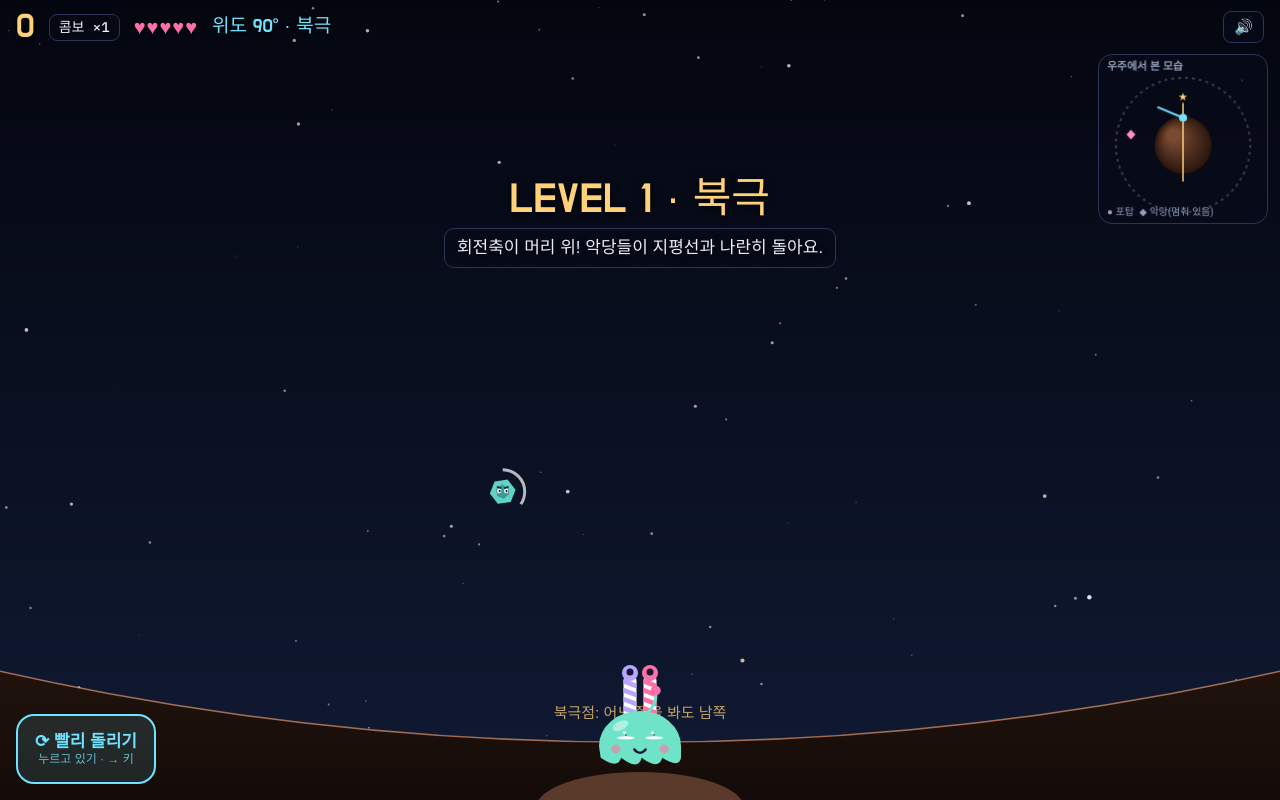
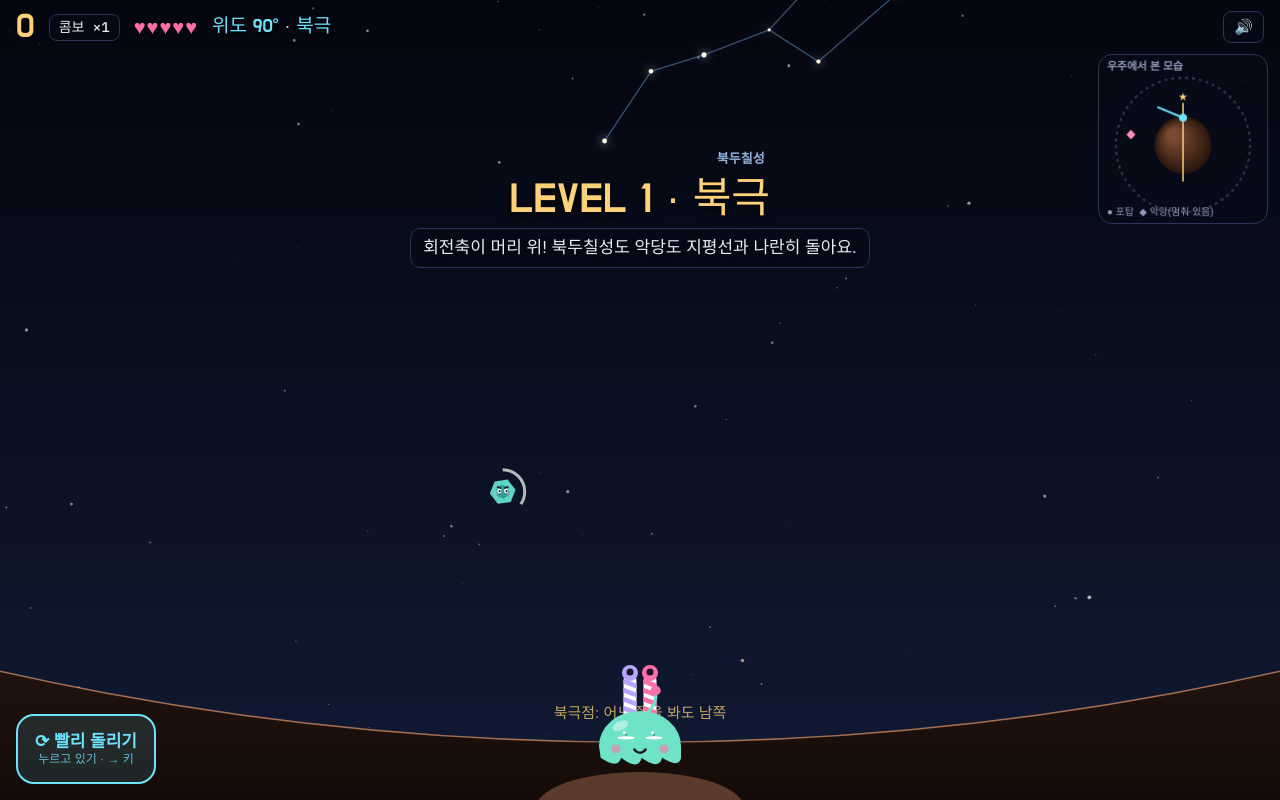
Before and after one commit to TeaveloperHQ/celestial-cannon, a plain HTML site: page games/planet-turret/index.html in a window 1280 px wide. Drawn offline with Linux system fonts and the light colour scheme; animation ran at ten frames a second; a web font is replaced by a local one.

Commit message:
대표 별자리 배경 추가(북두칠성·카시오페이아·오리온·시리우스)
- 실제 적경·적위로 고정 방향을 만들고, 장소마다 시작 항성시(lst)를 골라 주인공 별자리가 보이게 함
- 장소 배너 문구에 별자리 이름 반영, 혼자 시험 모드(PT_LOCAL) 추가

Co-Authored-By: Claude Opus 5.5 <noreply@anthropic.com>

```diff
--- a/games/planet-turret/index.html
+++ b/games/planet-turret/index.html
@@ -216,12 +216,12 @@ const pick=a=>a[Math.floor(Math.random()*a.length)];
 
 /* Levels: spin-axis tilt (latitude) and window direction; each ends with a villain. */
 const LEVELS=[
- {lat:90,  az:180,alt:28,name:'북극',       line:'회전축이 머리 위! 악당들이 지평선과 나란히 돌아요.',boss:'문어 대장 꾸물',kind:'octo'},
- {lat:0,   az:90, alt:25,name:'적도 · 동쪽', line:'회전축이 땅에 누웠어요. 악당들이 수직으로 솟아올라요.',boss:'심술 왕구름',kind:'cloud'},
- {lat:37.5,az:90, alt:25,name:'서울 · 동쪽', line:'축이 37.5° 기울었어요. 악당들이 비스듬히 떠올라요.',boss:'팽이 백작',kind:'top'},
- {lat:37.5,az:180,alt:24,name:'서울 · 남쪽', line:'남쪽의 악당은 낮게 호를 그리다 금방 져요.',boss:'도넛 마왕',kind:'donut'},
- {lat:37.5,az:270,alt:25,name:'서울 · 서쪽', line:'서쪽의 악당은 비스듬히 지평선 아래로 져요.',boss:'번개 냥냥',kind:'cat'},
- {lat:37.5,az:0,  alt:30,name:'서울 · 북쪽', line:'북쪽의 악당은 북극성을 중심으로 원을 그려요.',boss:'블랙홀 할멈',kind:'hole'}
+ {lat:90,  az:180,alt:28,lst:12,  name:'북극',       line:'회전축이 머리 위! 북두칠성도 악당도 지평선과 나란히 돌아요.',boss:'문어 대장 꾸물',kind:'octo'},
+ {lat:0,   az:90, alt:25,lst:23.4,name:'적도 · 동쪽', line:'회전축이 땅에 누웠어요. 오리온도 악당도 수직으로 솟아올라요.',boss:'심술 왕구름',kind:'cloud'},
+ {lat:37.5,az:90, alt:25,lst:23.4,name:'서울 · 동쪽', line:'축이 37.5° 기울었어요. 오리온도 악당도 비스듬히 떠올라요.',boss:'팽이 백작',kind:'top'},
+ {lat:37.5,az:180,alt:24,lst:4,   name:'서울 · 남쪽', line:'남쪽의 별(시리우스)과 악당은 낮게 호를 그리다 금방 져요.',boss:'도넛 마왕',kind:'donut'},
+ {lat:37.5,az:270,alt:25,lst:9,   name:'서울 · 서쪽', line:'서쪽에서는 오리온도 악당도 비스듬히 지평선 아래로 져요.',boss:'번개 냥냥',kind:'cat'},
+ {lat:37.5,az:0,  alt:30,lst:6,   name:'서울 · 북쪽', line:'북두칠성과 카시오페이아가 북극성을 중심으로 원을 그려요.',boss:'블랙홀 할멈',kind:'hole'}
 ];
 const KILLS_TO_BOSS=8;
 /* minion types (original cute villains) */
@@ -238,6 +238,23 @@ const STARS=[];
 for(let i=0;i<520;i++){const z=2*Math.random()-1,t=2*Math.PI*Math.random(),r=Math.sqrt(1-z*z);
   const mag=Math.pow(Math.random(),0.55)*5.2,tint=Math.random();
   STARS.push({base:[r*Math.cos(t),r*Math.sin(t),z],mag,col:tint<.15?'#ffd9b8':tint<.32?'#cfe0ff':'#f4f6ff'});}
+
+/* 대표 별자리: 실제 적경(시)·적위(°)·등급(J2000). 악당처럼 무한히 먼 곳에 고정된 방향이다.
+   장소가 바뀔 때 그 위도와 시각(항성시 lst, 시)으로 관성계 방향 base 를 만든다(G.R=I 일 때의 지평 좌표).
+   그 뒤 화면에서 움직이는 것은 행성 회전 G.R 뿐이다. 오리온은 거의 천구의 적도 위라 정동에서 떠서 정서로 진다. */
+const CONSTELLATIONS=[
+ {name:'북두칠성',stars:[[11.062,61.75,1.8],[11.031,56.38,2.4],[11.897,53.69,2.4],[12.257,57.03,3.3],[12.900,55.96,1.8],[13.399,54.93,2.2],[13.792,49.31,1.9]],
+  lines:[[0,1],[1,2],[2,3],[3,0],[3,4],[4,5],[5,6]]},
+ {name:'카시오페이아',stars:[[0.153,59.15,2.3],[0.675,56.54,2.2],[0.945,60.72,2.2],[1.430,60.24,2.7],[1.907,63.67,3.4]],lines:[[0,1],[1,2],[2,3],[3,4]]},
+ {name:'오리온',stars:[[5.919,7.41,0.5],[5.419,6.35,1.6],[5.533,-0.30,2.2],[5.604,-1.20,1.7],[5.679,-1.94,1.8],[5.796,-9.67,2.1],[5.242,-8.20,0.1]],
+  lines:[[0,1],[0,4],[1,2],[2,3],[3,4],[4,5],[2,6]]},
+ {name:'시리우스',stars:[[6.752,-16.72,-1.4]],lines:[]}
+];
+/* 적도 좌표 → 지평 좌표(x=동, y=북, z=천정). 적위 90°는 회전축 P=[0,cosφ,sinφ] 와 같다. */
+function eqDir(raH,dec,lat,lst){const H=(lst-raH)*15*D2R,d=dec*D2R,f=lat*D2R,cd=Math.cos(d);
+  return [-cd*Math.sin(H),Math.sin(d)*Math.cos(f)-cd*Math.cos(H)*Math.sin(f),Math.sin(d)*Math.sin(f)+cd*Math.cos(H)*Math.cos(f)];}
+let SKY=[];
+function buildSky(L){SKY=CONSTELLATIONS.map(c=>({name:c.name,lines:c.lines,stars:c.stars.map(([ra,de,mag])=>({base:eqDir(ra,de,L.lat,L.lst),mag}))}));}
 
 let G;
 const MAX_LIVES=5;
@@ -258,7 +275,7 @@ const mult=()=>fever()?2:1;
 function nextLevel(){let i=G.lvlIdx+1;if(i>=LEVELS.length){i=0;G.loop++;}setLevel(i);}
 function setLevel(i){G.lvlIdx=i;const L=lvl();const lat=L.lat*D2R;G.P=[0,Math.cos(lat),Math.sin(lat)];G.R=I3();G.enemies=[];G.kills=0;G.spawnT=1.2;G.boss=null;G.bossDone=false;
   G.lvlT=0;G.nextT=0;G.seen|=1<<i;
-  cam.az=L.az;cam.alt=L.alt;showBanner(`LEVEL ${diff()+1} · ${L.name}`,L.line);lvlEl.textContent=`위도 ${L.lat}° · ${L.name}`;}
+  buildSky(L);cam.az=L.az;cam.alt=L.alt;showBanner(`LEVEL ${diff()+1} · ${L.name}`,L.line);lvlEl.textContent=`위도 ${L.lat}° · ${L.name}`;}
 
 /* ---------- DOM ---------- */
 const cv=document.getElementById('cv'),ctx=cv.getContext('2d'),mini=document.getElementById('mini'),mctx=mini.getContext('2d');
@@ -453,8 +470,17 @@ function drawVillain(c,kind,s,t){
 function draw(now){const t=now/1000;setCam();ctx.setTransform(DPR,0,0,DPR,0,0);
   const g=ctx.createLinearGradient(0,0,0,H);g.addColorStop(0,'#04060f');g.addColorStop(1,'#101a33');ctx.fillStyle=g;ctx.fillRect(0,0,W,H);
   for(const s of STARS){const v=ap(G.R,s.base);if(v[2]<0)continue;const p=proj(v);if(!onScreen(p))continue;
-    ctx.globalAlpha=Math.max(.2,1-s.mag*.15);ctx.fillStyle=s.col;ctx.beginPath();ctx.arc(p.x,p.y,Math.max(.6,2.5-s.mag*.4),0,7);ctx.fill();}
+    ctx.globalAlpha=Math.max(.15,.8-s.mag*.13);ctx.fillStyle=s.col;ctx.beginPath();ctx.arc(p.x,p.y,Math.max(.6,2.2-s.mag*.4),0,7);ctx.fill();}
   ctx.globalAlpha=1;
+  // 대표 별자리: 선은 두 별이 모두 지평선 위일 때만, 이름은 보이는 별 위쪽에
+  for(const c of SKY){const pts=c.stars.map(s=>{const v=ap(G.R,s.base);return v[2]>0?proj(v):null;});
+    ctx.strokeStyle='rgba(140,200,255,.38)';ctx.lineWidth=1.3;ctx.beginPath();
+    for(const [a,b] of c.lines){const p=pts[a],q=pts[b];if(!p||!q)continue;ctx.moveTo(p.x,p.y);ctx.lineTo(q.x,q.y);}ctx.stroke();
+    let sx=0,top=1e9,bot=-1e9,n=0;ctx.fillStyle='#fffbe8';ctx.shadowColor='#bcd8ff';ctx.shadowBlur=8;
+    for(let i=0;i<pts.length;i++){const p=pts[i];if(!p||!onScreen(p))continue;
+      ctx.beginPath();ctx.arc(p.x,p.y,Math.max(1.6,3.8-c.stars[i].mag*.7),0,7);ctx.fill();sx+=p.x;top=Math.min(top,p.y);bot=Math.max(bot,p.y);n++;}
+    ctx.shadowBlur=0;
+    if(n>=Math.min(3,c.stars.length)){ctx.fillStyle='rgba(170,210,255,.85)';ctx.font='600 13px "IBM Plex Sans KR",sans-serif';ctx.textAlign='center';ctx.fillText(c.name,sx/n,top>40?top-12:bot+22);}}
   {const v=G.P;if(v[2]>=0){const p=proj(v);if(onScreen(p)){ctx.fillStyle='#ffd27a';ctx.beginPath();ctx.arc(p.x,p.y,3.4,0,7);ctx.fill();
     ctx.font='600 13px "IBM Plex Sans KR",sans-serif';ctx.textAlign='left';ctx.fillText('북극성(회전축)',p.x+7,p.y-6);}}}
   // minions
```
Also changed, not shown: 1 other file.
